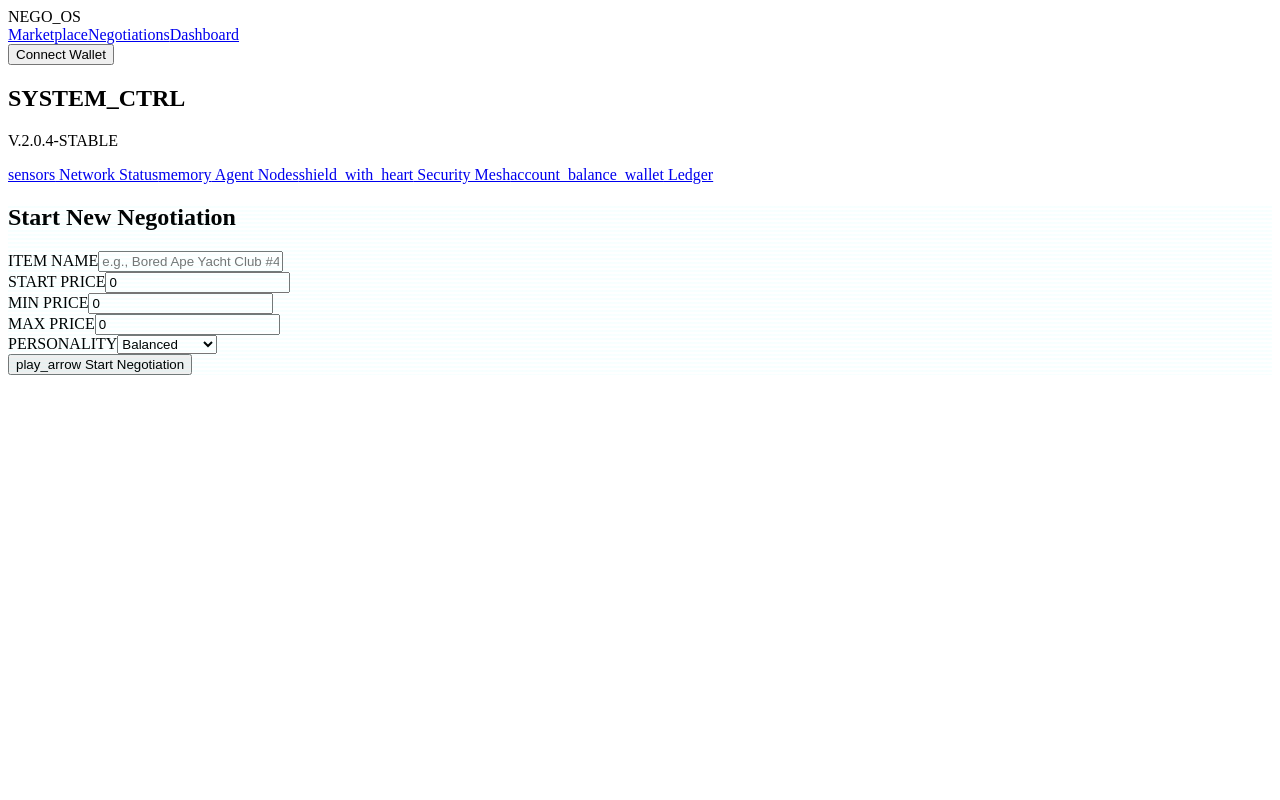
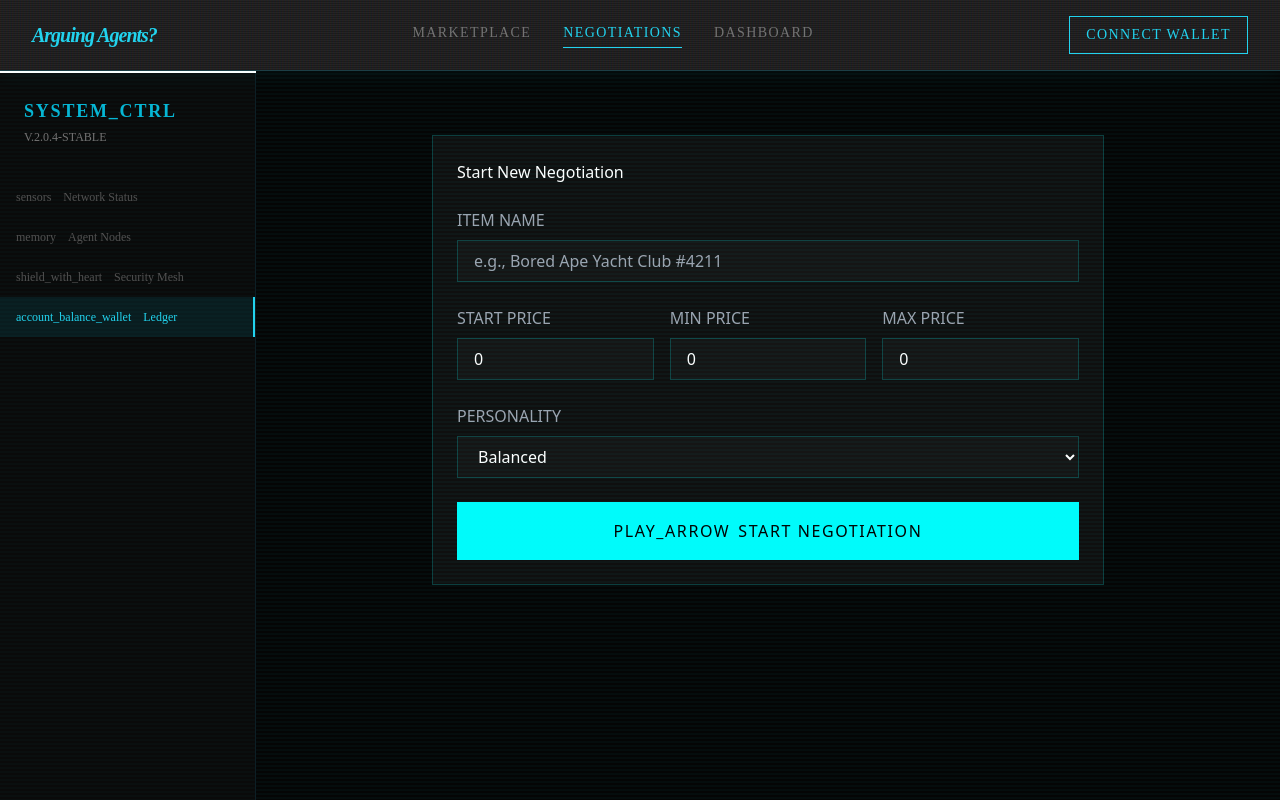
Before and after one commit to 24f3003262/Arguing-Agents, a Nuxt app in the folder frontend/: page / in a window 1280 px wide. Built offline with nearby package versions, Linux system fonts and the light colour scheme.

Commit message:
create app.vue with the basic skeletal css

```diff
--- a/frontend/app/app.vue
+++ b/frontend/app.vue
@@ -1,7 +1,6 @@
 <script setup lang="ts">
 import { ref, computed } from 'vue'
 
-// Types matching Python backend
 interface NegotiationResult {
   round: number
   buyer_offer: number
@@ -67,7 +66,7 @@ const confidenceScore = computed(() => {
   return Math.min(85 + (rounds * 2), 99)
 })
 
-// Transcript from rounds
+
 const transcript = computed(() => {
   if (!negotiationData.value) return []
   return negotiationData.value.rounds.map((r, i) => ({
@@ -80,7 +79,7 @@ const transcript = computed(() => {
   }))
 })
 
-// Navigation
+
 const navItems = [
   { label: 'Marketplace', href: '#', active: false },
   { label: 'Negotiations', href: '#', active: true },
@@ -152,7 +151,7 @@ function resetNegotiation() {
   <div class="min-h-screen flex flex-col overflow-x-hidden selection:bg-primary-container selection:text-on-primary-container">
     <!-- TopNavBar -->
     <header class="flex justify-between items-center w-full px-8 py-4 sticky top-0 z-50 bg-neutral-950/90 backdrop-blur-md docked full-width border-b border-cyan-500/20 shadow-[0_4px_20px_rgba(0,255,255,0.05)] relative after:content-[''] after:absolute after:inset-0 after:bg-[linear-gradient(rgba(18,16,16,0)_50%,rgba(0,0,0,0.25)_50%),linear-gradient(90deg,rgba(255,0,0,0.06),rgba(0,255,0,0.02),rgba(0,0,255,0.06))] after:bg-[length:100%_2px,3px_100%] after:pointer-events-none">
-      <div class="text-xl font-bold text-cyan-400 tracking-tighter italic z-10 font-['Space_Grotesk']">NEGO_OS</div>
+      <div class="text-xl font-bold text-cyan-400 tracking-tighter italic z-10 font-['Space_Grotesk']">Arguing Agents?</div>
       <nav class="hidden md:flex gap-8 z-10">
         <a
           v-for="item in navItems"
@@ -265,7 +264,7 @@ function resetNegotiation() {
               <button
                 type="submit"
                 :disabled="isLoading"
-                class="bg-primary-container text-on-primary-container font-label-caps text-label-caps py-md px-lg rounded-DEFAULT uppercase tracking-widest border border-transparent hover:bg-transparent hover:text-primary-container hover:border-primary-container transition-all duration-300 flex items-center justify-center gap-sm disabled:opacity-50"
+                class="bg-primary-container text-on-primary-container font-label-caps text-label-caps py-md px-lg rounded-DEFAULT chromatic-border-hover uppercase tracking-widest border border-transparent hover:bg-transparent hover:text-primary-container hover:border-primary-container transition-all duration-300 flex items-center justify-center gap-sm disabled:opacity-50"
               >
                 <span v-if="isLoading" class="material-symbols-outlined text-[16px] animate-spin">sync</span>
                 <span v-else class="material-symbols-outlined text-[16px]">play_arrow</span>
@@ -402,11 +401,54 @@ function resetNegotiation() {
   pointer-events: none;
   z-index: 0;
 }
+.chromatic-hover {
+  transition: all 0.1s ease;
+}
+
 .chromatic-hover:hover {
-  text-shadow: 2px 0 0 #fe00fe, -2px 0 0 #00fbfb;
-  transform: translateX(1px);
+  /* Red offset left, Cyan offset right */
+  text-shadow:
+    -2px 0 0 rgba(255, 0, 255, 0.7),
+     2px 0 0 rgba(0, 251, 251, 0.7);
+  transform: scale(1.02);
 }
+
+.chromatic-hover:active {
+  /* Intense jitter on click */
+  text-shadow:
+    -4px 1px 0 rgba(255, 0, 255, 0.9),
+     4px -1px 0 rgba(0, 251, 251, 0.9);
+  transform: translate(-1px, 1px);
+}
+
+/* Border/Box Chromatic Aberration */
+.chromatic-border-hover {
+  transition: all 0.2s ease;
+  position: relative;
+}
+
 .chromatic-border-hover:hover {
-  box-shadow: 2px 0 0 #fe00fe, -2px 0 0 #00fbfb;
+  box-shadow:
+    -3px 0 0 #fe00fe,
+     3px 0 0 #00fbfb;
+}
+
+.chromatic-border-hover:active {
+  box-shadow:
+    -5px 2px 0 #fe00fe,
+     5px -2px 0 #00fbfb;
+  transform: translateY(1px);
+}
+
+/* Optional: Glitch Animation for a "Live" feel */
+@keyframes glitch-skew {
+  0% { transform: skew(0deg); }
+  20% { transform: skew(-1deg); }
+  40% { transform: skew(1deg); }
+  100% { transform: skew(0deg); }
+}
+
+.chromatic-border-hover:hover {
+  animation: glitch-skew 0.3s infinite linear alternate-reverse;
 }
 </style>
--- /dev/null
+++ b/frontend/assets/css/main.css
@@ -0,0 +1,5 @@
+@tailwind base;
+@tailwind components;
+@tailwind utilities;
+
+@import url('https://fonts.googleapis.com/css2?family=Space+Grotesk:wght@300;400;700&display=swap');
--- a/frontend/nuxt.config.ts
+++ b/frontend/nuxt.config.ts
@@ -2,6 +2,13 @@
 export default defineNuxtConfig({
   compatibilityDate: '2025-07-15',
   devtools: { enabled: true },
+
+  //Tailwind Module
+  modules: ['@nuxtjs/tailwindcss'],
+
+  //main CSS file
+  css: ['~/assets/css/main.css'],
+
   vite: {
     optimizeDeps: {
       include: [
--- a/frontend/package.json
+++ b/frontend/package.json
@@ -16,5 +16,8 @@
     "viem": "2.x",
     "vue": "^3.5.32",
     "vue-router": "^5.0.4"
+  },
+  "devDependencies": {
+    "@nuxtjs/tailwindcss": "^6.14.0"
   }
 }
--- /dev/null
+++ b/frontend/tailwind.config.js
@@ -0,0 +1,44 @@
+/** @type {import('tailwindcss').Config} */
+export default {
+  content: [
+    "./app.vue",
+    "./components/**/*.{vue,js,ts}",
+    "./layouts/**/*.vue",
+    "./pages/**/*.vue",
+    "./plugins/**/*.{js,ts}",
+  ],
+  theme: {
+    extend: {
+      colors: {
+        'primary-container': '#00fbfb',
+        'on-primary-container': '#000000',
+        'primary-fixed': '#00fbfb',
+        'primary-fixed-dim': '#00cccc',
+        'secondary-container': '#fe00fe',
+        'secondary-fixed': '#fe00fe',
+        'surface-dim': '#050505',
+        'surface-container': '#0f0f0f',
+        'surface-container-low': '#151515',
+        'surface-container-lowest': '#020202',
+        'on-surface': '#ffffff',
+        'on-surface-variant': '#9ca3af',
+        'outline': '#4b5563',
+        'outline-variant': 'rgba(0, 251, 251, 0.2)',
+        'error': '#ff0055',
+      },
+      spacing: {
+        'unit': '4px',
+        'sm': '8px',
+        'md': '16px',
+        'lg': '24px',
+        'xl': '32px',
+        'gutter': '24px',
+        'margin': '40px',
+      },
+      borderRadius: {
+        'DEFAULT': '2px',
+      }
+    },
+  },
+  plugins: [],
+}
```
Also changed, not shown: 1 other file (tests, documents, lock files or other folders).
